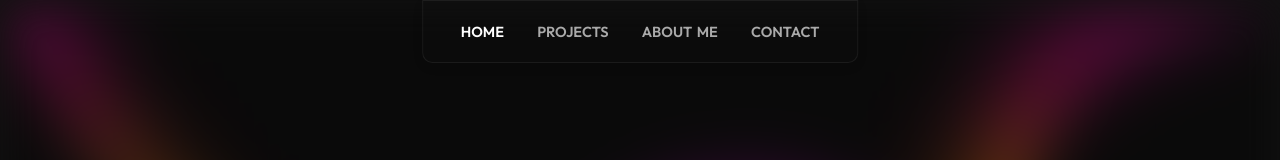
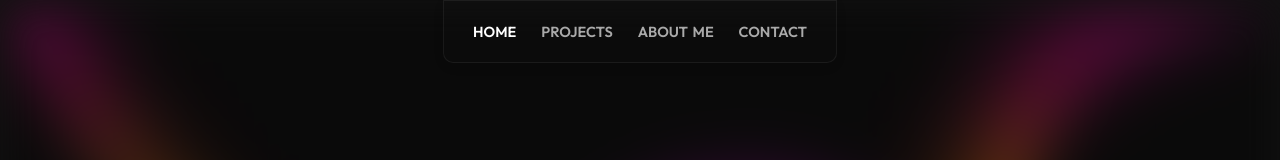
Before and after one commit to v-amirrr/portfolio, a React (Create React App) app: page / in a window 1280 px wide. Shown: the top 160 px of the page. Built offline with nearby package versions, Linux system fonts and the light colour scheme.

Commit message:
refactor: changed navbar's style

```diff
--- a/src/components/Navbar.js
+++ b/src/components/Navbar.js
@@ -45,14 +45,14 @@ const Nav = styled(motion.nav)`
     top: 0;
     left: 50%;
     transform: translate(-50%, 0);
-    padding: 1rem;
+    padding: 1rem .8rem;
     border-radius: 0 0 10px 10px;
     background-color: #e6e6e602;
     box-shadow: #00000011 0px 4px 12px;
     border: solid 1px #ffffff10;
 
     div {
-        padding: 0 .8rem;
+        padding: 0 .6rem;
         cursor: pointer;
         color: #aaa;
         transition: color .4s, padding .4s, letter-spacing .4s;
@@ -60,7 +60,7 @@ const Nav = styled(motion.nav)`
 
         @media (hover: hover) and (pointer: fine) and (min-width: 745px) {
             &:hover {
-                padding: 0 1rem;
+                padding: 0 .8rem;
                 letter-spacing: 2px;
             }
         }
--- a/src/components/ProjectPage.js
+++ b/src/components/ProjectPage.js
@@ -20,8 +20,8 @@ const pageDesktopVariants = {
 
 const pageMobileVariants = {
     hidden: { opacity: 0, x: -20 },
-    visible: { opacity: 1, x: [-10, 10, 0], scale: [1.1, 1], transition: { duration: 0.3, type: 'tween' } },
-    exit: { opacity: 0, x: [0, 10, -100], scale: [1, 1.2], transition: { duration: 0.3, type: 'tween' } }
+    visible: { opacity: 1, x: [-10, 10, 0], scale: [1.1, 1], transition: { duration: 0.4, type: 'tween' } },
+    exit: { opacity: 0, x: [0, 10, -100], scale: [1, 1.2], transition: { duration: 0.4, type: 'tween' } }
 };
 
 const toggleSectionVariants = {
```
